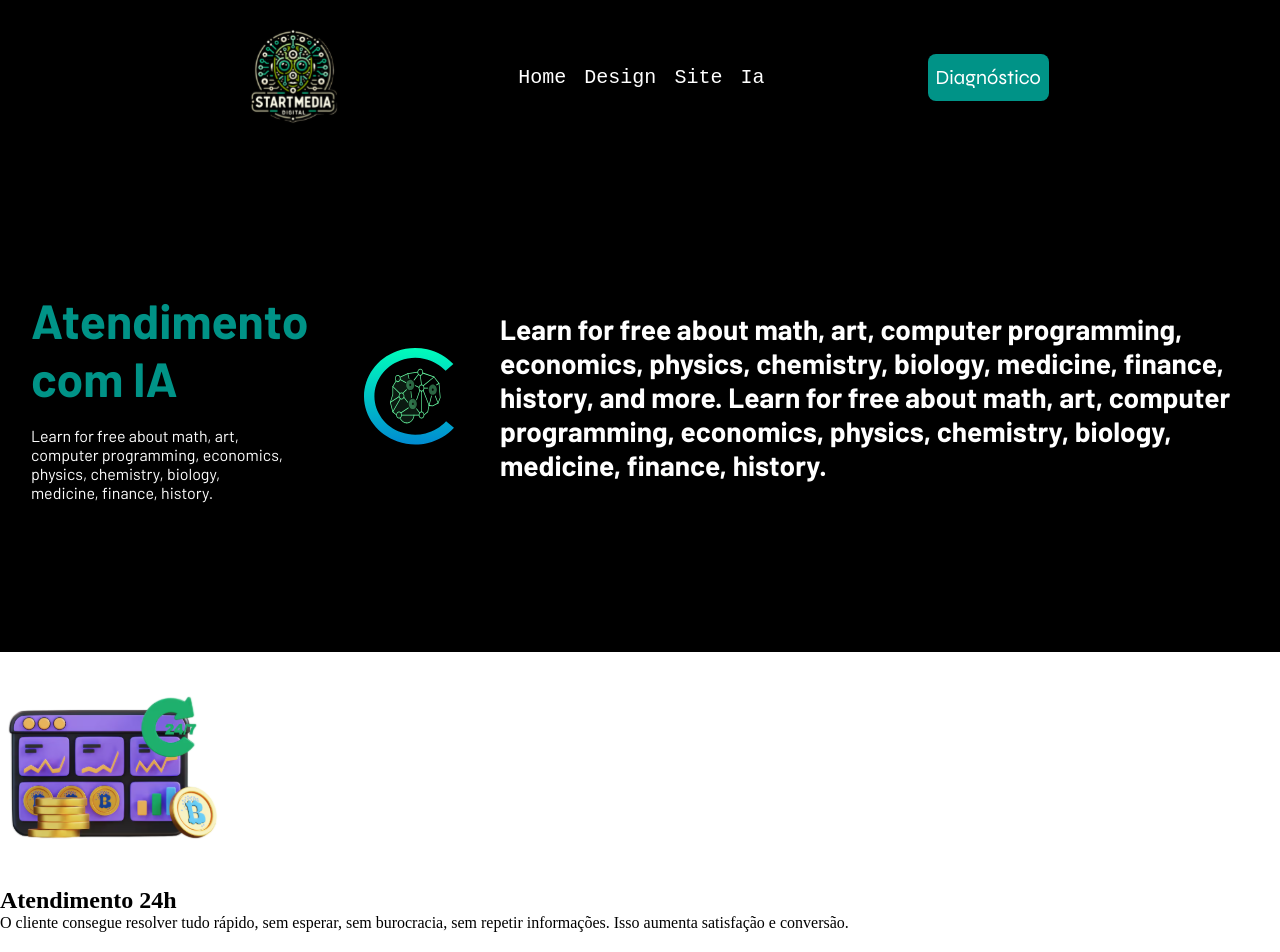
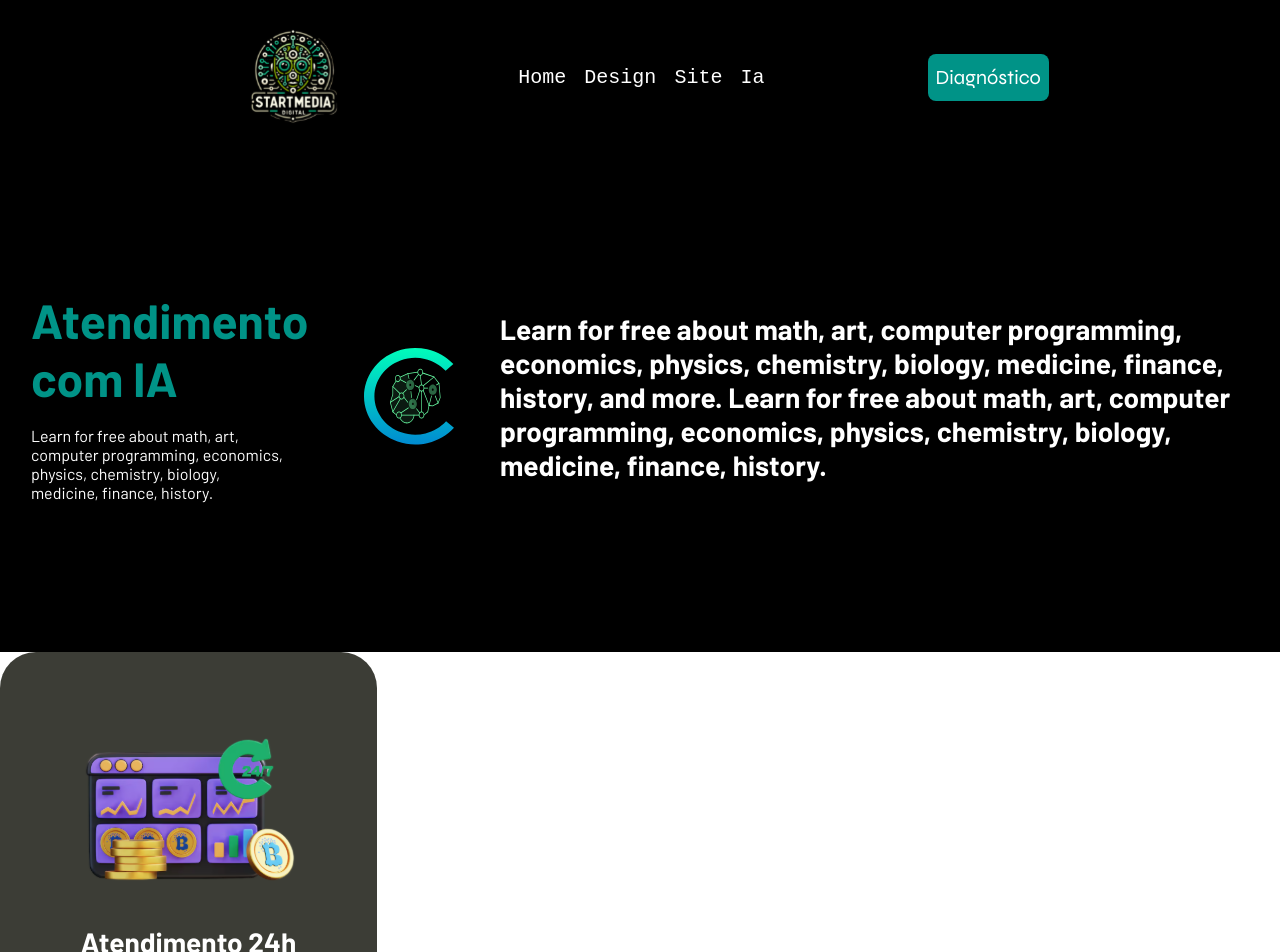
Before and after one commit to aandremeleti-hub/startmedia-frontend, a React (Vite) app: page /ia in a window 1280 px wide. Shown: the top 952 px of the page. Built offline with nearby package versions, Linux system fonts and the light colour scheme; a web font is replaced by a local one.

Commit message:
style: ia primary cards stylization

```diff
--- a/src/components/cards/card-ia-primary/style.css
+++ b/src/components/cards/card-ia-primary/style.css
@@ -0,0 +1,30 @@
+.content-card-ia-primary{
+    background-color: var(--color-secondary-gray);
+    width: 377px;
+    height: 504px;
+    display: flex;
+    flex-direction: column;
+    border-radius: 36px;
+    padding: 42px;
+    align-items: center;
+    color: var(--color-secondary-white);
+    gap: 30px;
+}
+.content-card-ia-primary img{
+    width: 223px;
+    height: 231px;
+}
+
+.content-card-ia-primary h1{
+    font-family: var(--font-title);
+    font-size: var(--font-headline-h3-size);
+    margin-top: -30px;
+}
+
+.content-card-ia-primary p{
+    text-align: center;
+    width: 265px;
+    font-size: var(--font-headline-body-size);
+    font-family: var(--font-body);
+    margin-top: 20px;
+}
```
